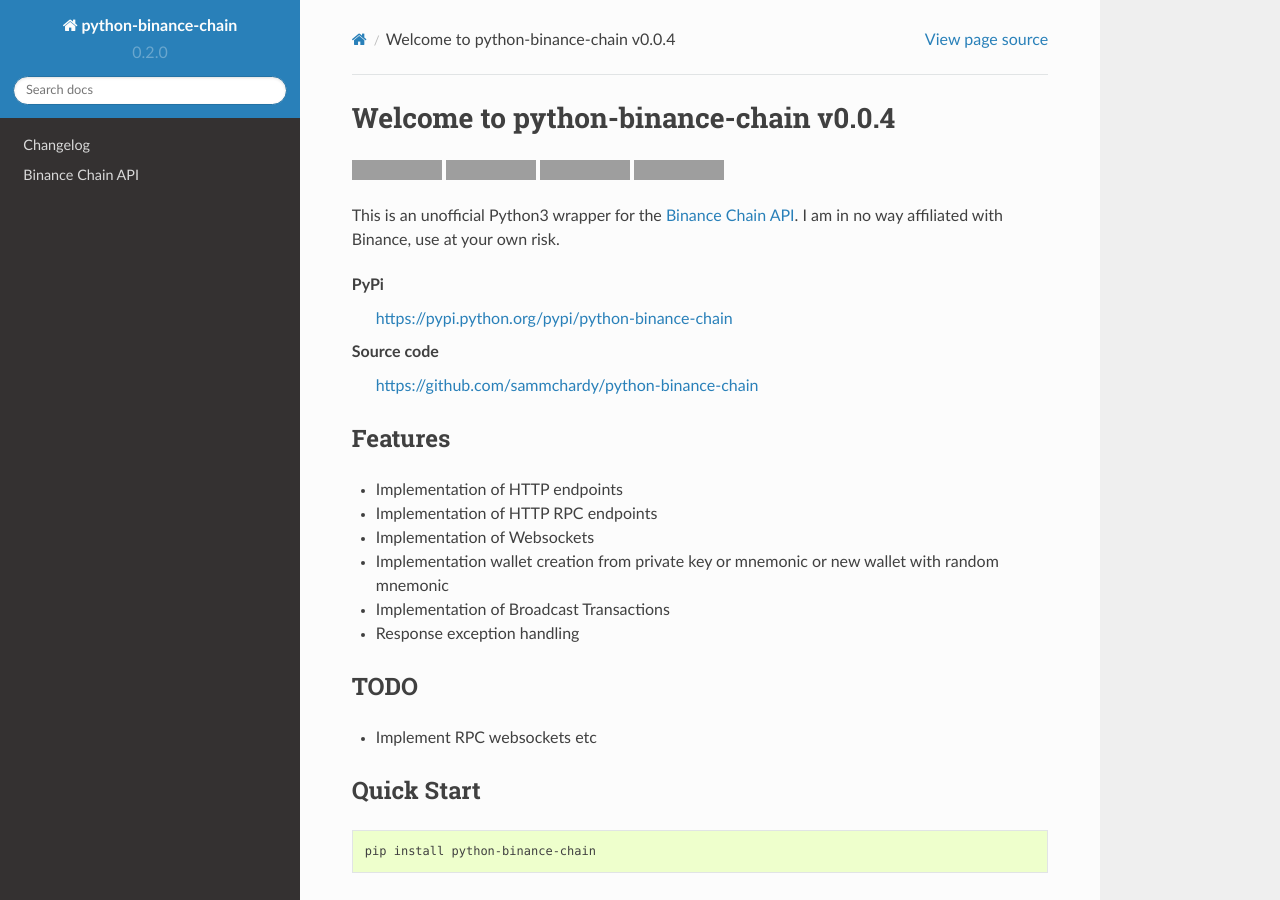
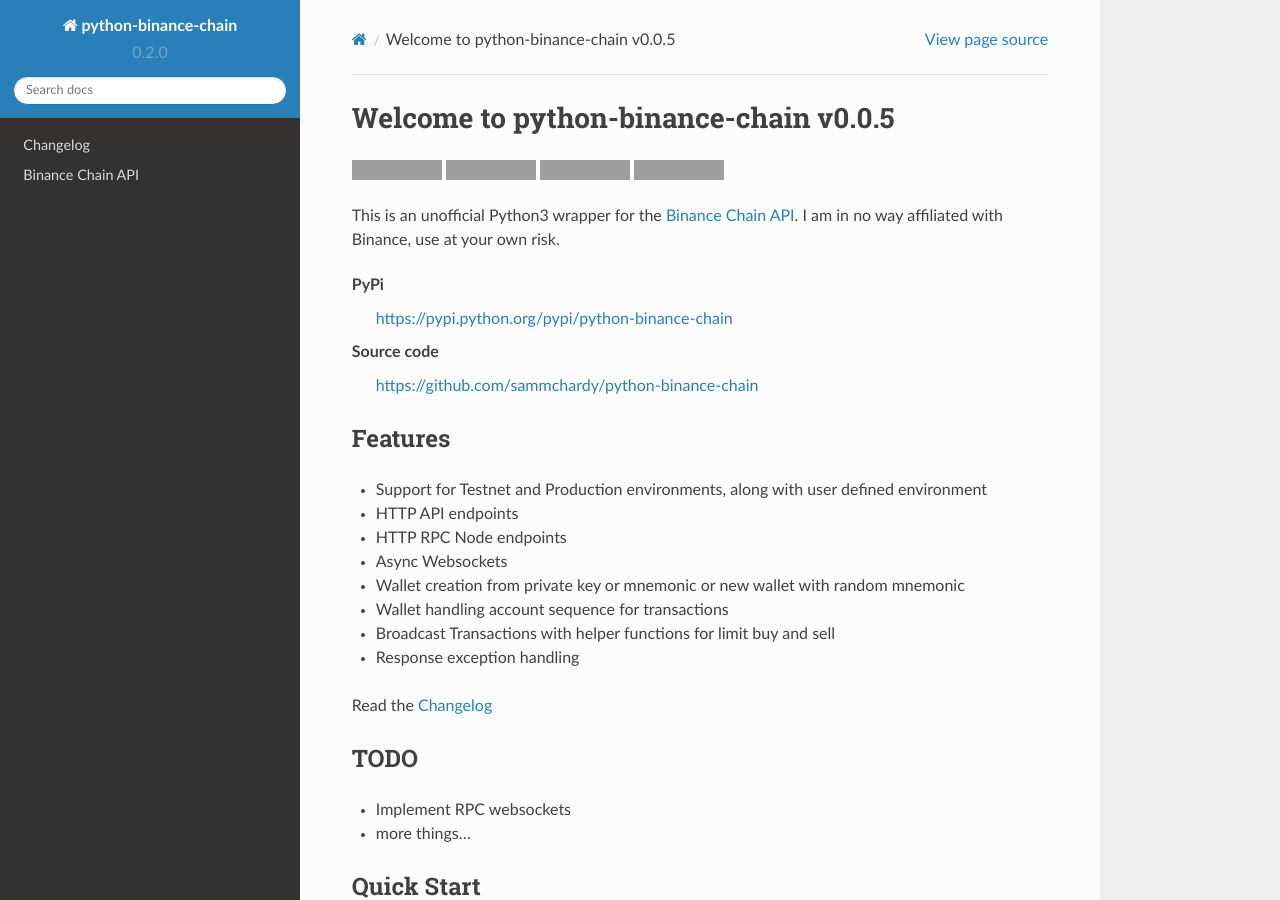
Before and after one commit to sammchardy/python-binance-chain, a Sphinx documentation site: the page built from docs/index.rst, in a window 1280 px wide and 900 px high. Built offline with Sphinx 7.4.7 and the Read the Docs theme 2.0.0, drawn with Linux system fonts in a browser that asks for light colours; formulas are drawn with MathJax 3; grey boxes are pictures that could not be loaded.

Commit message:
Update to v0.0.5

```diff
--- a/README.rst
+++ b/README.rst
@@ -1,5 +1,5 @@
 ======================================
-Welcome to python-binance-chain v0.0.4
+Welcome to python-binance-chain v0.0.5
 ======================================
 
 .. image:: https://img.shields.io/pypi/v/python-binance-chain.svg
@@ -27,17 +27,22 @@
 Features
 --------
 
-- Implementation of HTTP endpoints
-- Implementation of HTTP RPC endpoints
-- Implementation of Websockets
-- Implementation wallet creation from private key or mnemonic or new wallet with random mnemonic
-- Implementation of Broadcast Transactions
+- Support for Testnet and Production environments, along with user defined environment
+- HTTP API endpoints
+- HTTP RPC Node endpoints
+- Async Websockets
+- Wallet creation from private key or mnemonic or new wallet with random mnemonic
+- Wallet handling account sequence for transactions
+- Broadcast Transactions with helper functions for limit buy and sell
 - Response exception handling
+
+Read the `Changelog <https://python-binance-chain.readthedocs.io/en/latest/changelog.html>`_
 
 TODO
 ----
 
-- Implement RPC websockets etc
+- Implement RPC websockets
+- more things...
 
 Quick Start
 -----------
--- a/binance_chain/__init__.py
+++ b/binance_chain/__init__.py
@@ -1,7 +1,7 @@
-"""An unofficial Python wrapper for the Binance Chain HTTP API
+"""An unofficial Python3 wrapper for the Binance Chain API
 
 .. moduleauthor:: Sam McHardy
 
 """
 
-__version__ = '0.0.4'
+__version__ = '0.0.5'
```
Also changed, not shown: docs/changelog.rst (+18 -4 lines).
